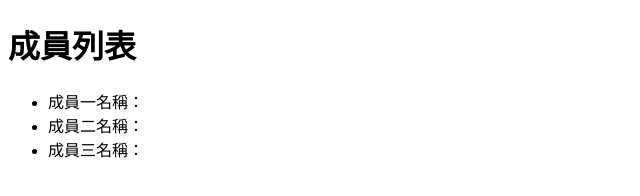
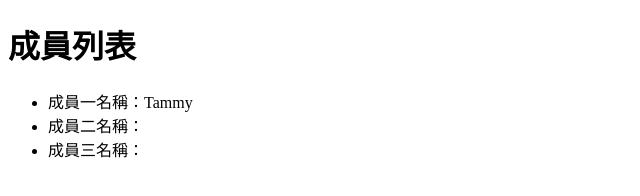
Before and after one commit to YenYooo/250208-2, a plain HTML site: page index.html in a window 1280 px wide. Shown: the full height of the page, 0-640 px from the left. Drawn offline with Linux system fonts and the light colour scheme.

Commit message:
add name

```diff
--- a/index.html
+++ b/index.html
@@ -8,7 +8,7 @@
 <body>
     <h1>成員列表</h1>
     <ul>
-        <li>成員一名稱：</li>
+        <li>成員一名稱：Tammy</li>
         <li>成員二名稱：</li>
         <li>成員三名稱：</li>
     </ul>
```
